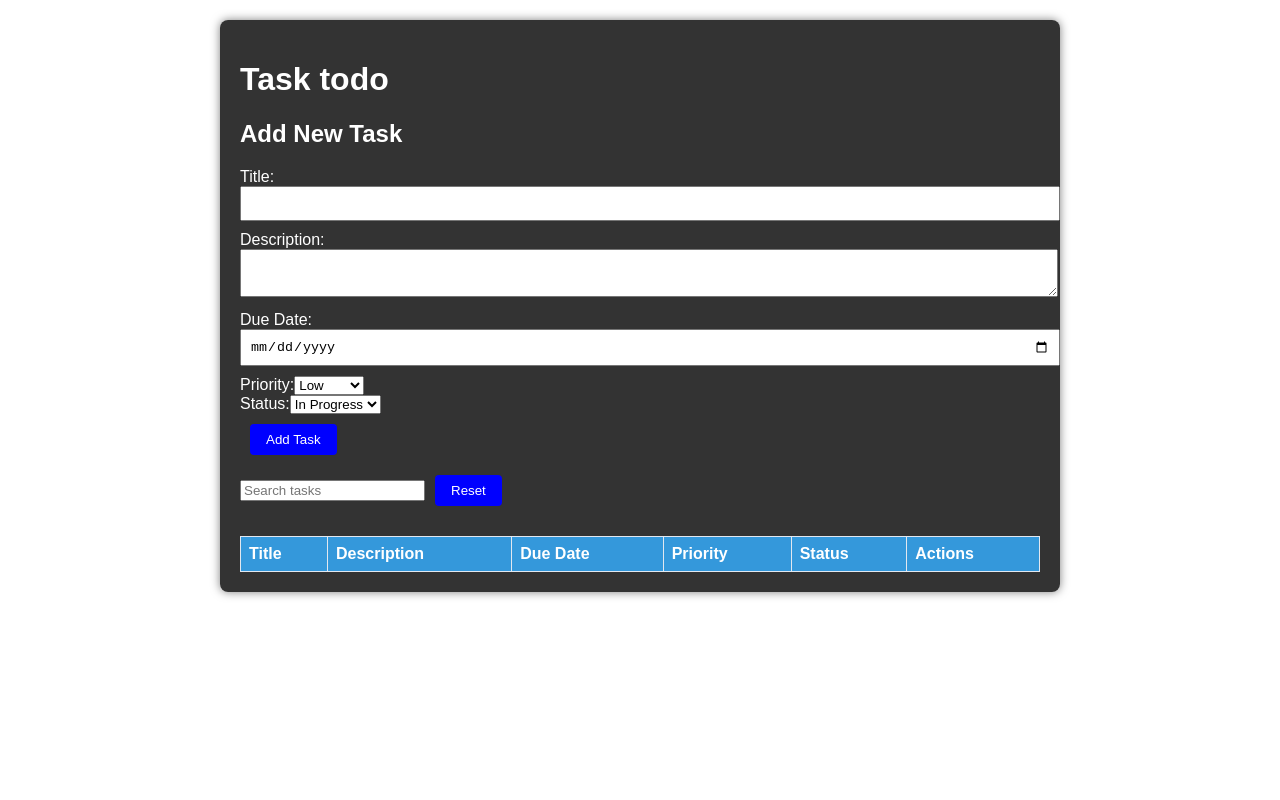
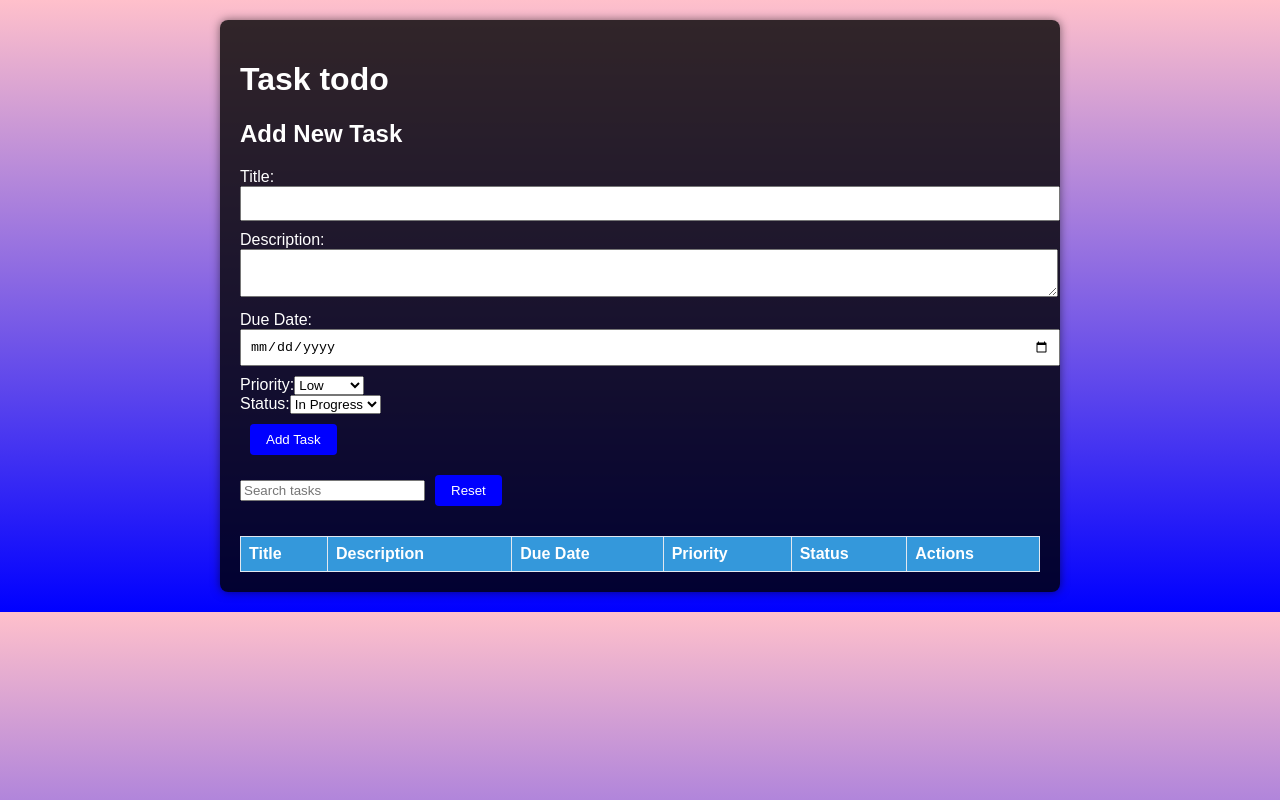
Before and after one commit to Saisarth/TaskManger, a React (Create React App) app: page / in a window 1280 px wide. Built offline with nearby package versions, Linux system fonts and the light colour scheme.

Commit message:
Update styles.css

```diff
--- a/src/styles.css
+++ b/src/styles.css
@@ -1,6 +1,6 @@
 /* Base Styles */
 body {
-  background: linear-gradient(left-top, pink,blue);
+  background: linear-gradient( pink,blue);
   color: #fff;
   margin: 0;
   font-family: Arial, sans-serif;
```
